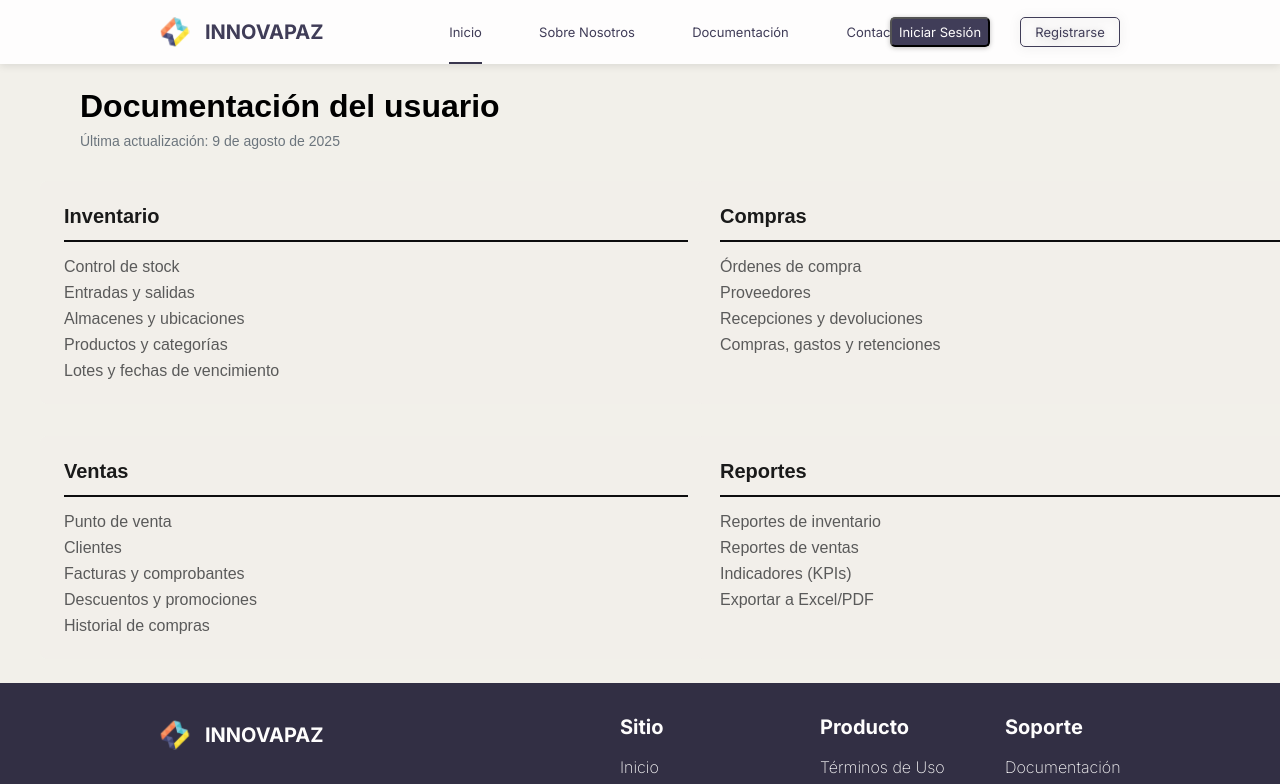
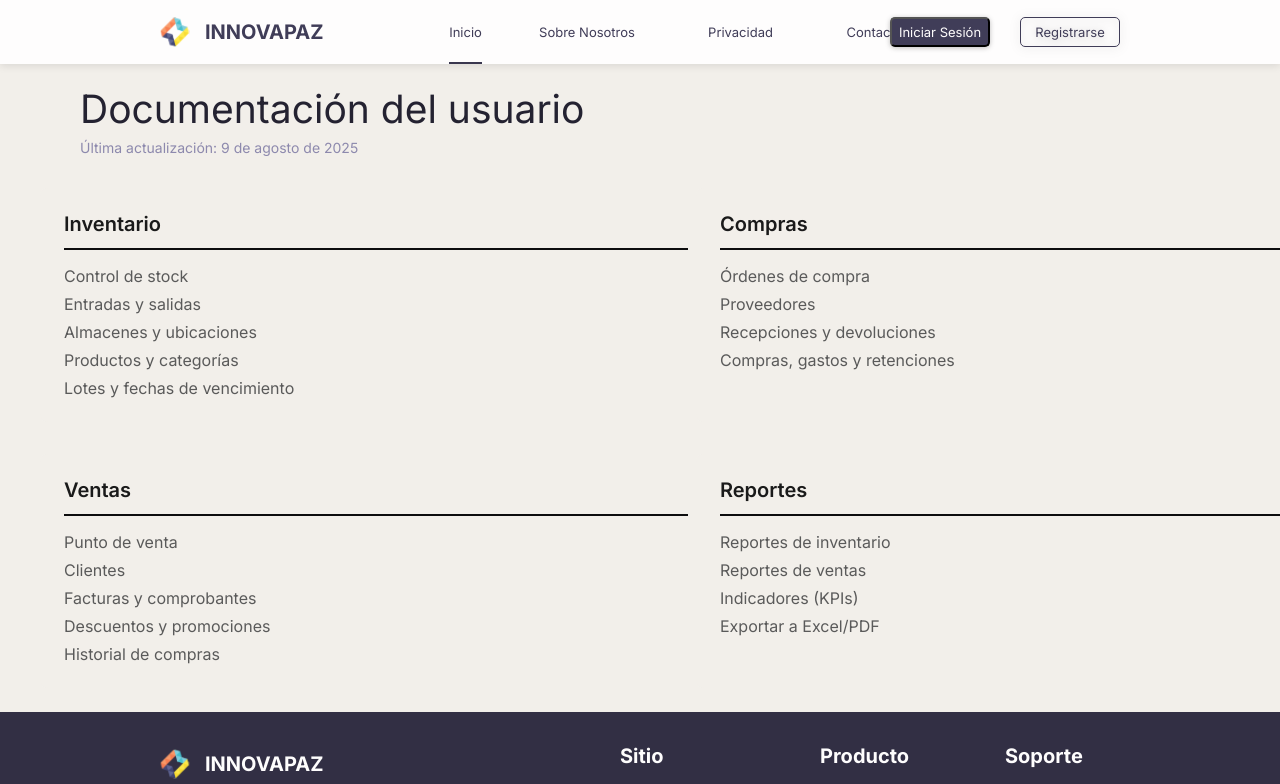
Before and after one commit to edisonCheca/INNOVAPAZ, a React (Vite) app in the folder frontend/: page /documentacion in a window 1280 px wide. Shown: the top 784 px of the page. Built offline with nearby package versions, Linux system fonts and the light colour scheme.

Commit message:
feat(frontend): cambiar a privacidad

```diff
--- /dev/null
+++ b/frontend/src/components/common/DocumentationCard.css
@@ -0,0 +1,41 @@
+/* Estilos para el componente de tarjeta */
+.documentationCard {
+  background-color: var(--bg-500); /* Fondo igual al de la página */
+  padding: 24px;
+  border-radius: 8px;
+  width: 100%;
+}
+
+.documentationCard__title {
+  font: var(--font-20);
+  font-weight: 600;
+  margin-top: 0;
+  margin-bottom: 16px;
+  color: var(--pri-900);
+  position: relative;
+}
+.documentationCard__title::after {
+  content: '';
+  display: block;
+  width: 100%;
+  height: 2px;
+  background: var(--pri-900);
+  margin-top: 12px;
+  opacity: 1;
+}
+
+.documentationCard__list {
+  list-style-type: none;
+  padding-left: 0;
+  margin: 0;
+  font: var(--font-13);
+}
+
+.documentationCard__item {
+  margin-bottom: 8px;
+  color: var(--pri-600);
+}
+
+.documentationCard__item:last-child {
+  margin-bottom: 0;
+}
--- a/frontend/src/components/layout/Header.tsx
+++ b/frontend/src/components/layout/Header.tsx
@@ -20,8 +20,8 @@ const Header: React.FC = () => {
       case 'sobre-nosotros':
         navigate('/about');
         break;
-      case 'documentacion':
-        navigate('/documentacion');
+      case 'politicas':
+        navigate('/privacy');
         break;
       case 'contacto':
         navigate('/contacto');
@@ -71,10 +71,10 @@ const Header: React.FC = () => {
               Sobre Nosotros
             </NavLink>
             <NavLink
-              onClick={() => handleNavigationClick('documentacion')}
-              isActive={activeSection === 'documentacion'}
+              onClick={() => handleNavigationClick('politicas')}
+              isActive={activeSection === 'politicas'}
             >
-              Documentación
+              Privacidad
             </NavLink>
             <NavLink
               onClick={() => handleNavigationClick('contacto')}
--- a/frontend/src/pages/DocumentsPage.css
+++ b/frontend/src/pages/DocumentsPage.css
@@ -1,14 +1,14 @@
 /* ===== BASE: Mobile first (menos de 480px) ===== */
 .documentsPage {
-  background-color: #f2f0ea;
-  font-family: sans-serif;
+  background-color: var(--bg-500);
+  font-family: var(--font);
   padding: 24px 0;
 }
 
 .documentsPage__container {
   width: 100%;
   margin: 0 auto;
-  padding: 0 12px; /* Espacio lateral para móviles pequeños */
+  padding: 0 20px; /* Espacio lateral para móviles pequeños */
 }
 
 .documentsPage__header {
@@ -16,19 +16,20 @@
   text-align: left;
   max-width: 1200px; /* Igual que el grid y el footer */
   margin: 0 auto 32px auto; /* Centrado horizontal y espacio abajo */
-  padding-left: 20px; /* Igual que el container en mobile */
-  padding-right: 20px;
+  padding-left: 0; /* Se controla en el container */
+  padding-right: 0; /* Se controla en el container */
 }
 
 .documentsPage__title {
-  font-size: 2rem;
   font-weight: 700;
   margin: 0 0 8px 0;
+  color: var(--pri-900);
+  font: var(--font-31);
 }
 
 .documentsPage__lastUpdate {
   font-size: 0.875rem;
-  color: #6c757d;
+  color: var(--pri-500);
   margin: 0;
 }
 
@@ -42,8 +43,8 @@
 /* ===== 480px y más ===== */
 @media (min-width: 480px) {
   .documentsPage__header {
-    padding-left: 24px;
-    padding-right: 24px;
+    padding-left: 0;
+    padding-right: 0;
   }
 }
 
@@ -51,6 +52,9 @@
 @media (min-width: 768px) {
   .documentsPage__container {
     padding: 0 40px;
+  }
+  .documentsPage__title {
+    font: var(--font-39);
   }
   .documentsPage__contentGrid {
     grid-template-columns: repeat(2, 1fr);
@@ -64,6 +68,9 @@
     max-width: 1200px;
     padding: 0; /* El centrado lo hace el max-width y margin:auto */
   }
+  .documentsPage__title {
+    font: var(--font-49);
+  }
   .documentsPage__contentGrid {
     grid-template-columns: repeat(4, 1fr);
     max-width: 1200px;
```
Also changed, not shown: frontend/src/components/common/DocumentationCard.tsx (added, +24 -0 lines).
